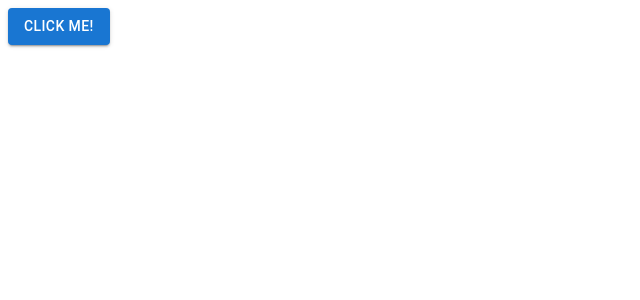
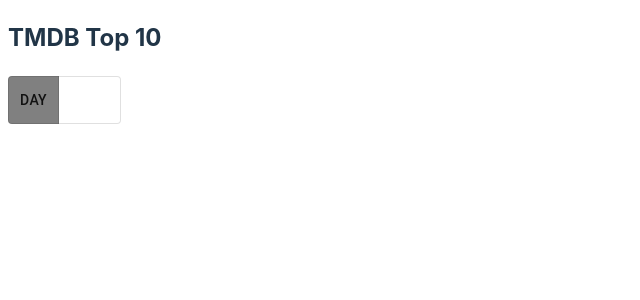
Before and after one commit to runtimerevolution/react-onboarding-ga, a React (Vite) app in the folder movies-app/: page / in a window 1280 px wide. Shown: the top 300 px of the page, without its empty margins (0-640 px from the left). Built offline with nearby package versions, Linux system fonts and the light colour scheme.

Commit message:
Add trending movies header

```diff
--- a/movies-app/src/App.jsx
+++ b/movies-app/src/App.jsx
@@ -1,7 +1,11 @@
-import Button from '@mui/material/Button'
+import TrendingMovies from './TrendingMovies'
 
 function App() {
-  return <Button variant="contained">Click me!</Button>
+  return (
+    <>
+      <TrendingMovies />
+    </>
+  )
 }
 
 export default App
--- /dev/null
+++ b/movies-app/src/TrendingMovies.jsx
@@ -0,0 +1,55 @@
+import { useState } from 'react'
+import ToggleButtonGroup from '@mui/material/ToggleButtonGroup'
+import MuiToggleButton from '@mui/material/ToggleButton'
+import { styled } from '@mui/material/styles'
+
+const ToggleButton = styled(MuiToggleButton)({
+  '&.Mui-selected, &.Mui-selected:hover': {
+    backgroundColor: 'gray',
+  },
+  '&': {
+    color: 'white',
+  },
+})
+
+const TrendingMovies = function () {
+  const [timeWindow, setTimeWindow] = useState('day')
+
+  const updateTimeWindow = function (event, newTimeWindow) {
+    if (newTimeWindow !== null) {
+      setTimeWindow(newTimeWindow)
+    }
+  }
+
+  return (
+    <>
+      <TrendingHeader
+        timeWindow={timeWindow}
+        updateTimeWindow={updateTimeWindow}
+      />
+    </>
+  )
+}
+
+const TrendingHeader = function ({ timeWindow, updateTimeWindow }) {
+  return (
+    <>
+      <h2>TMDB Top 10</h2>
+      <ToggleButtonGroup
+        value={timeWindow}
+        exclusive
+        onChange={updateTimeWindow}
+        aria-label="trending time window"
+      >
+        <ToggleButton value="day" aria-label="day">
+          day
+        </ToggleButton>
+        <ToggleButton value="week" aria-label="week">
+          week
+        </ToggleButton>
+      </ToggleButtonGroup>
+    </>
+  )
+}
+
+export default TrendingMovies
```
